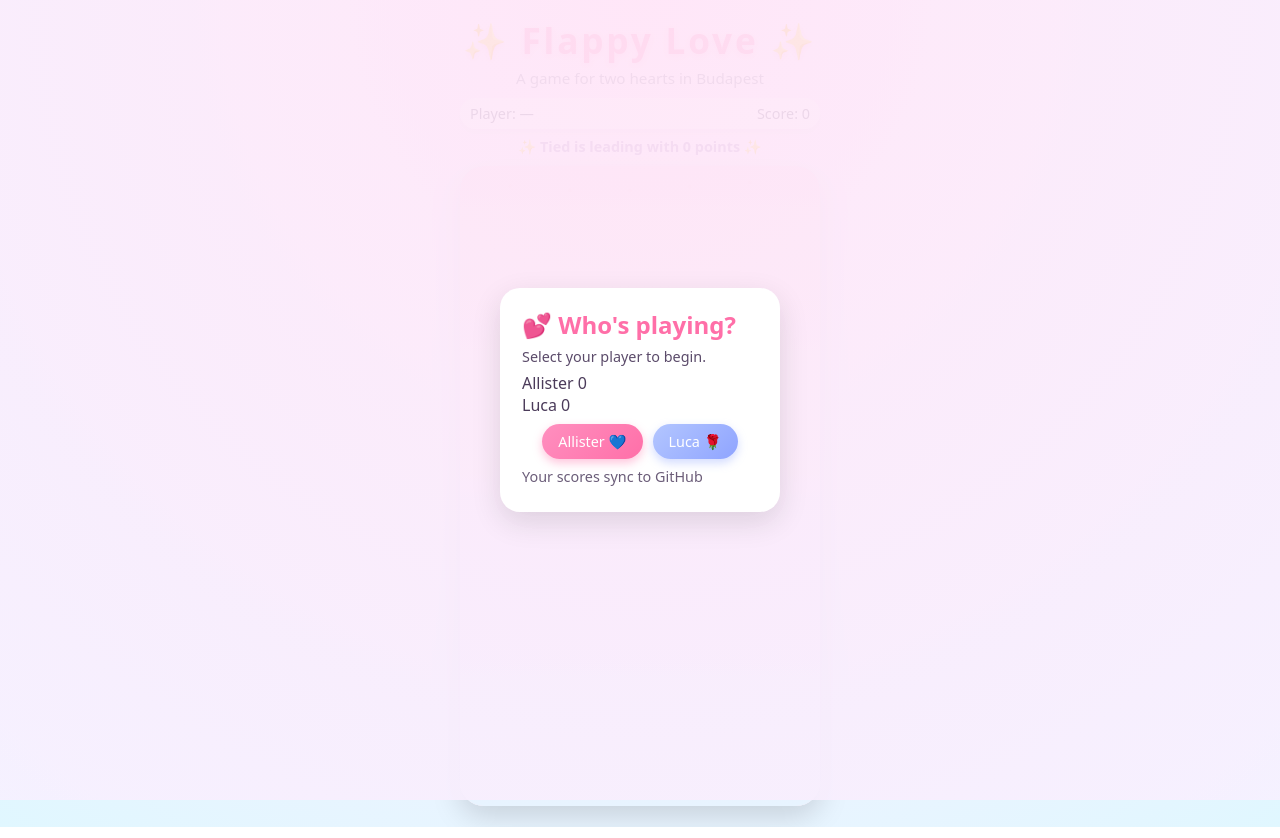
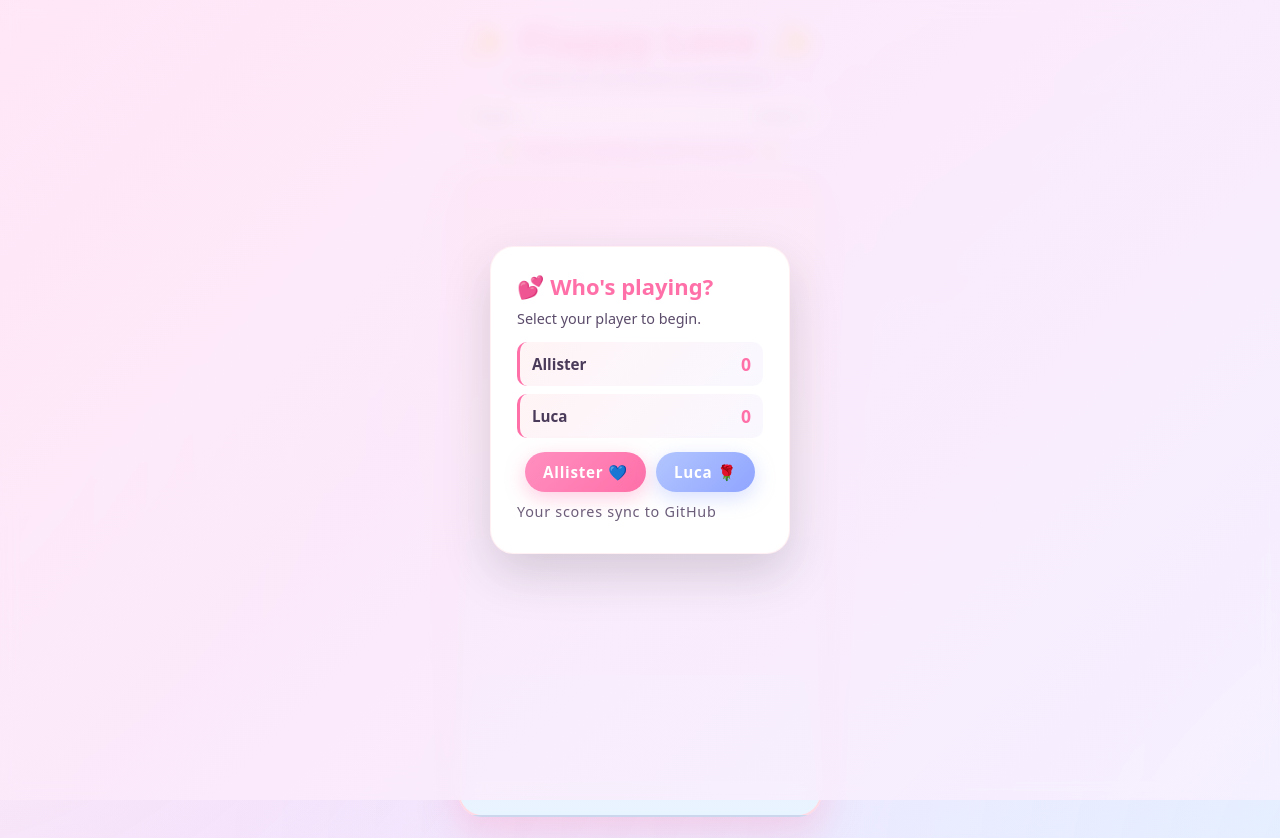
Before and after one commit to allisterluca/flappylove, a plain HTML site: page index.html in a window 1280 px wide. Drawn offline with Linux system fonts and the light colour scheme.

Commit message:
Update style.css

```diff
--- a/style.css
+++ b/style.css
@@ -2,7 +2,7 @@
   box-sizing: border-box;
   margin: 0;
   padding: 0;
-  font-family: system-ui, -apple-system, BlinkMacSystemFont, "Segoe UI", sans-serif;
+  font-family: system-ui, -apple-system, BlinkMacSystemFont, "Segoe UI", Georgia, serif;
 }
 
 body {
@@ -10,13 +10,36 @@ body {
   display: flex;
   align-items: center;
   justify-content: center;
-  background: radial-gradient(circle at top, #ffe6f7 0%, #f7f0ff 40%, #e0f7ff 100%);
+  background: linear-gradient(135deg, #fff0f7 0%, #f5e6ff 50%, #e8f4ff 100%);
   color: #4b3b5a;
+  position: relative;
+  overflow: hidden;
+}
+
+/* Decorative background elements */
+body::before {
+  content: "";
+  position: fixed;
+  top: -50%;
+  right: -50%;
+  width: 200%;
+  height: 200%;
+  background: radial-gradient(circle at 20% 50%, rgba(255, 182, 193, 0.1) 0%, transparent 50%),
+              radial-gradient(circle at 80% 80%, rgba(200, 180, 255, 0.1) 0%, transparent 50%);
+  pointer-events: none;
+  animation: drift 20s ease-in-out infinite;
+}
+
+@keyframes drift {
+  0%, 100% { transform: translate(0, 0); }
+  50% { transform: translate(20px, 20px); }
 }
 
 .game-wrapper {
   text-align: center;
   padding: 16px;
+  position: relative;
+  z-index: 1;
 }
 
 .title {
@@ -24,13 +47,15 @@ body {
   letter-spacing: 0.08em;
   margin-bottom: 4px;
   color: #ff6fa8;
-  text-shadow: 0 2px 6px rgba(255, 111, 168, 0.4);
+  text-shadow: 0 2px 8px rgba(255, 111, 168, 0.3);
+  font-weight: 700;
 }
 
 .subtitle {
   font-size: 0.95rem;
   margin-bottom: 10px;
   color: #7b6a8f;
+  letter-spacing: 0.02em;
 }
 
 .info-bar {
@@ -38,24 +63,32 @@ body {
   justify-content: space-between;
   margin-bottom: 8px;
   font-size: 0.9rem;
-  padding: 6px 10px;
+  padding: 8px 14px;
   border-radius: 999px;
-  background: rgba(255, 255, 255, 0.8);
-  box-shadow: 0 4px 10px rgba(0, 0, 0, 0.05);
+  background: rgba(255, 255, 255, 0.85);
+  box-shadow: 0 4px 15px rgba(255, 111, 168, 0.12);
+  backdrop-filter: blur(10px);
 }
 
 .top-player {
   display: block;
-  margin: 6px 0 10px;
-  font-size: 0.9rem;
-  color: #a06fb8;
+  margin: 8px 0 12px;
+  font-size: 0.95rem;
+  color: #ff6fa8;
   font-weight: 600;
+  letter-spacing: 0.05em;
 }
 
 canvas {
   border-radius: 24px;
-  box-shadow: 0 10px 30px rgba(0, 0, 0, 0.15);
+  box-shadow: 0 15px 40px rgba(255, 111, 168, 0.25);
   background: linear-gradient(to bottom, #b3e5ff 0%, #e6f7ff 40%, #ffeaf5 100%);
+  border: 2px solid rgba(255, 182, 193, 0.3);
+  transition: transform 0.2s ease;
+}
+
+canvas:hover {
+  transform: translateY(-2px);
 }
 
 /* Overlays */
@@ -66,7 +99,9 @@ canvas {
   display: flex;
   align-items: center;
   justify-content: center;
-  background: radial-gradient(circle at top, rgba(255, 230, 247, 0.9), rgba(247, 240, 255, 0.9));
+  background: linear-gradient(135deg, rgba(255, 230, 247, 0.85), rgba(247, 240, 255, 0.85));
+  backdrop-filter: blur(8px);
+  z-index: 100;
 }
 
 .overlay.hidden {
@@ -75,74 +110,131 @@ canvas {
 
 .overlay-card {
   background: white;
-  padding: 20px 22px;
-  border-radius: 20px;
-  max-width: 280px;
+  padding: 24px 26px;
+  border-radius: 24px;
+  max-width: 300px;
   width: 90%;
-  box-shadow: 0 10px 30px rgba(0, 0, 0, 0.12);
+  box-shadow: 0 20px 50px rgba(0, 0, 0, 0.15);
+  border: 1px solid rgba(255, 182, 193, 0.2);
+  animation: slideUp 0.4s ease;
+}
+
+@keyframes slideUp {
+  from {
+    opacity: 0;
+    transform: translateY(20px);
+  }
+  to {
+    opacity: 1;
+    transform: translateY(0);
+  }
 }
 
 .overlay-card h2 {
-  margin-bottom: 6px;
+  margin-bottom: 8px;
   color: #ff6fa8;
+  font-size: 22px;
 }
 
 .overlay-card h3 {
-  margin-top: 10px;
-  margin-bottom: 6px;
+  margin-top: 12px;
+  margin-bottom: 8px;
   color: #7b6a8f;
 }
 
 .overlay-card p {
   font-size: 0.9rem;
-  margin-bottom: 6px;
+  margin-bottom: 8px;
   color: #5b4b6a;
 }
 
 .tiny-note {
   font-size: 0.75rem;
   color: #9a88b3;
+  letter-spacing: 0.05em;
 }
 
 .bottom-note {
-  margin-top: 8px;
+  margin-top: 10px;
   opacity: 0.9;
+}
+
+/* Leaderboard */
+.leaderboard {
+  margin: 14px 0;
+  display: flex;
+  flex-direction: column;
+  gap: 8px;
+}
+
+.leaderboard-item {
+  display: flex;
+  justify-content: space-between;
+  align-items: center;
+  padding: 10px 12px;
+  background: linear-gradient(135deg, rgba(255, 182, 193, 0.15), rgba(200, 180, 255, 0.1));
+  border-radius: 10px;
+  border-left: 3px solid #ff6fa8;
+}
+
+.player-name {
+  font-weight: 600;
+  color: #4b3b5a;
+  font-size: 0.95rem;
+}
+
+.player-score {
+  font-weight: 700;
+  color: #ff6fa8;
+  font-size: 1.1rem;
+  min-width: 30px;
+  text-align: right;
 }
 
 .button-row {
   display: flex;
   justify-content: center;
   gap: 10px;
-  margin-top: 8px;
+  margin-top: 14px;
 }
 
 .btn {
   border: none;
   border-radius: 999px;
-  padding: 8px 16px;
-  font-size: 0.9rem;
+  padding: 10px 18px;
+  font-size: 0.95rem;
   cursor: pointer;
-  transition: transform 0.1s ease, box-shadow 0.1s ease, background 0.2s ease;
+  font-weight: 600;
+  transition: all 0.2s ease;
+  letter-spacing: 0.05em;
 }
 
 .btn.primary {
   background: linear-gradient(135deg, #ff8fbf, #ff6fa8);
   color: white;
-  box-shadow: 0 4px 10px rgba(255, 111, 168, 0.4);
+  box-shadow: 0 6px 20px rgba(255, 111, 168, 0.35);
+}
+
+.btn.primary:hover {
+  transform: translateY(-2px);
+  box-shadow: 0 8px 24px rgba(255, 111, 168, 0.4);
+}
+
+.btn.primary:active {
+  transform: translateY(0);
 }
 
 .btn.secondary {
   background: linear-gradient(135deg, #b3c6ff, #8fa4ff);
   color: white;
-  box-shadow: 0 4px 10px rgba(143, 164, 255, 0.4);
+  box-shadow: 0 6px 20px rgba(143, 164, 255, 0.35);
 }
 
-.btn:hover {
-  transform: translateY(-1px);
-  box-shadow: 0 6px 14px rgba(0, 0, 0, 0.15);
+.btn.secondary:hover {
+  transform: translateY(-2px);
+  box-shadow: 0 8px 24px rgba(143, 164, 255, 0.4);
 }
 
-.btn:active {
-  transform: translateY(1px);
-  box-shadow: 0 2px 6px rgba(0, 0, 0, 0.15);
+.btn.secondary:active {
+  transform: translateY(0);
 }
```
